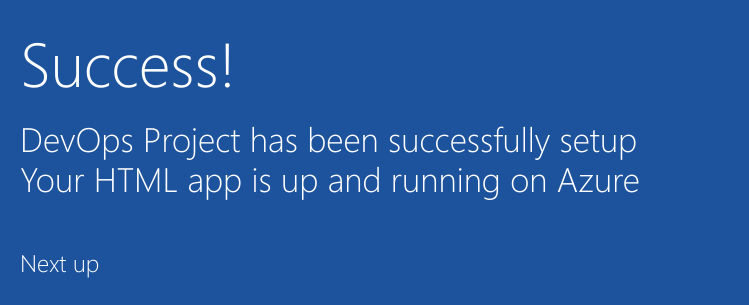
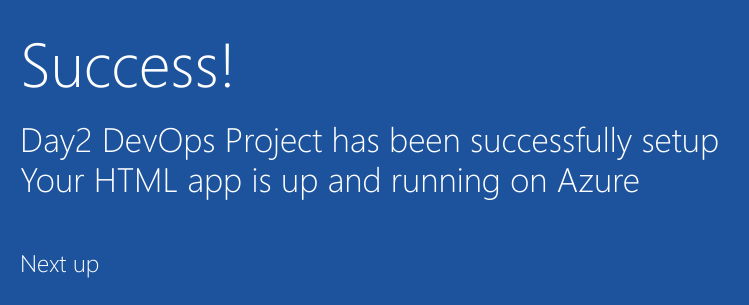
Before and after one commit to tirumala18/Mango, a plain HTML site: page index.html in a window 1280 px wide. Shown: the part 352-657 px from the top of the page, 205-954 px from the left. Drawn offline with Linux system fonts and the light colour scheme.

Commit message:
changed title in index

```diff
--- a/index.html
+++ b/index.html
@@ -19,7 +19,7 @@
         </div>
             <div class="content-body">
                 <div class="success-text">Success!</div>
-                <div class="description line-1"> DevOps Project has been successfully setup</div>
+                <div class="description line-1">Day2 DevOps Project has been successfully setup</div>
                 <div class="description line-2"> Your HTML app is up and running on Azure</div>
                 <div class="next-steps-container">
                     <div class="next-steps-header">Next up</div>
```
